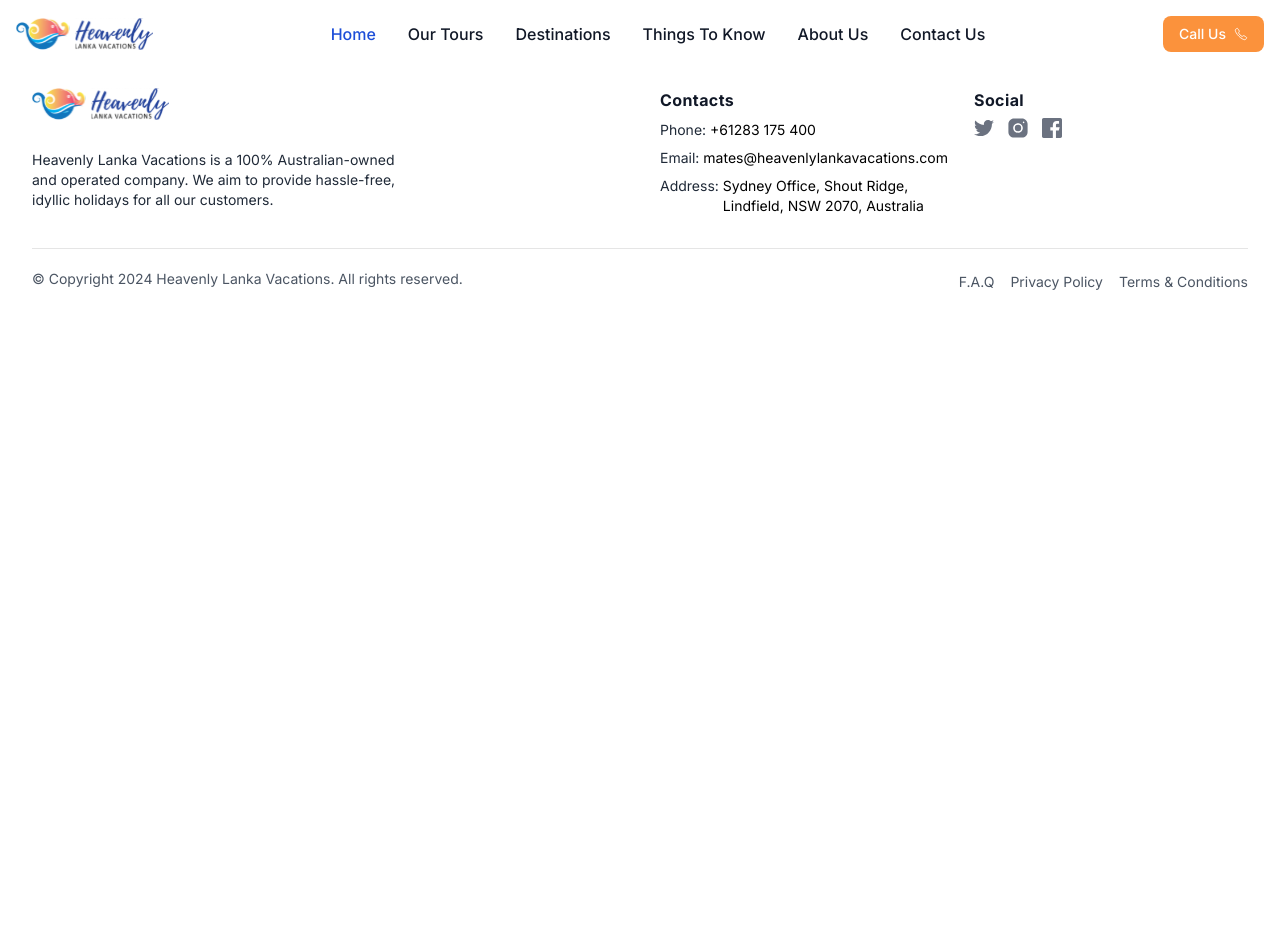
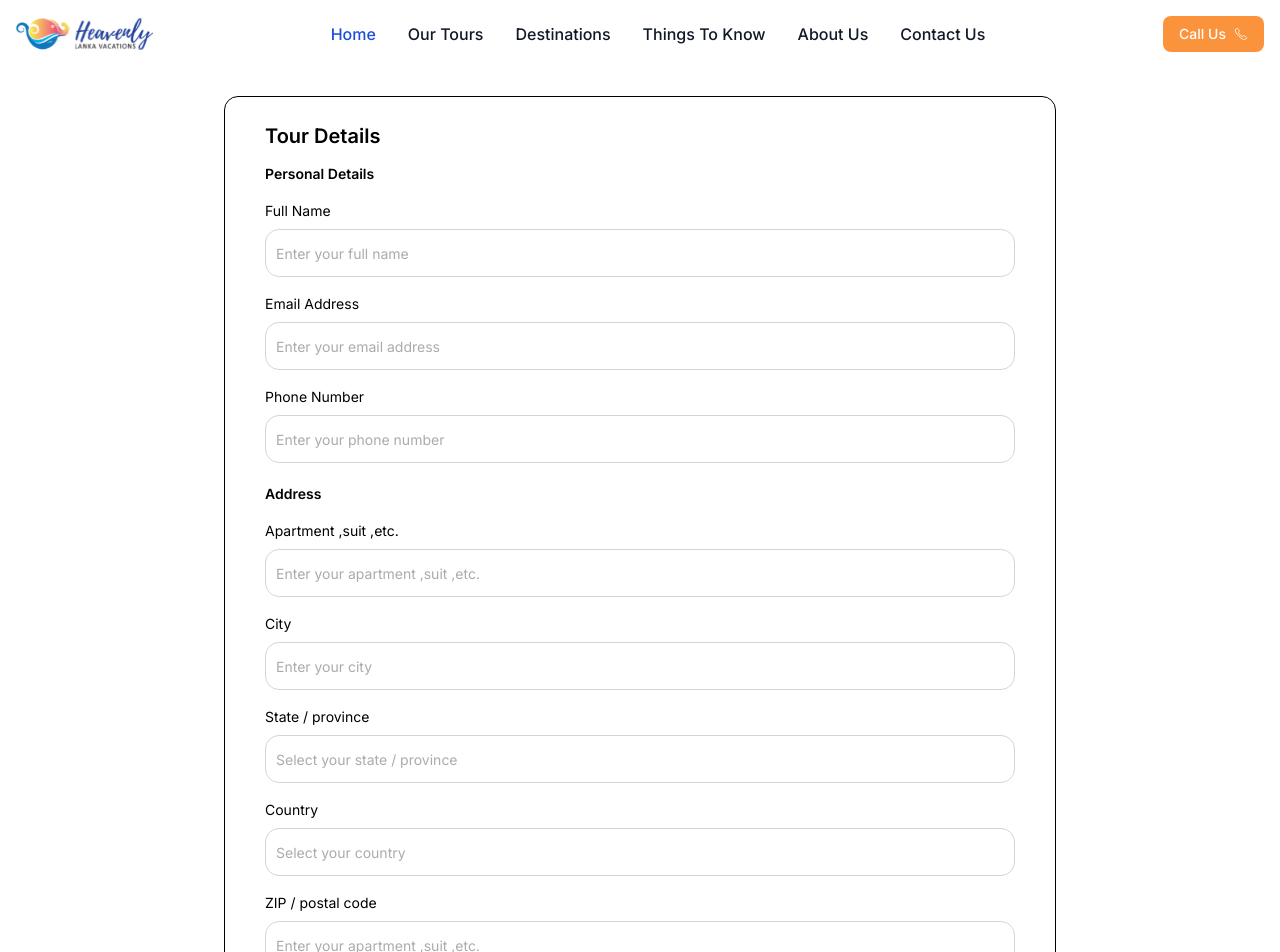
Before and after one commit to heavenlylanka/hl-front-end, a Next.js app: page /detailsform in a window 1280 px wide. Shown: the top 952 px of the page. Before the commit the page ends 800 px from the top, so only its background shows below. Built offline with nearby package versions, Linux system fonts and the light colour scheme; a web font is replaced by a local one.

Commit message:
detailsform
changes

```diff
--- a/src/app/detailsform/page.tsx
+++ b/src/app/detailsform/page.tsx
@@ -1,8 +1,179 @@
+import { Button2 } from '@/components/ui/button2'
 import React from 'react'
+import { Icons } from "@/components/icons"
+
 
 const page = () => {
   return (
-    <div>page</div>
+    <div className="mx-8 sm:mx-12 md:mx-20 lg:mx-24 xl:mx-56 2xl:mx-64
+    my-20 md:my-24 px-6 md:px-8 lg:px-10 py-6 pb-10 border border-black rounded-[14px]">
+        <h1 className='text-[20px] font-semibold'>Tour Details</h1>
+
+        <form>
+        {/* Personal Details */}
+        <div className='pt-3'>
+            <h2 className='text-[14px] font-semibold'>Personal Details</h2>
+            <div className='flex flex-col gap-1 pt-4'>
+                <label className='text-[14px]'>Full Name</label>
+                <input
+                  type="text"
+                  className='h-12 mt-1 rounded-[14px] border border-gray-300 placeholder:text-[#ABABAB] text-sm w-full p-3 lg:p-2.5'
+                  placeholder='Enter your full name'
+                  required
+                />
+            </div>
+            <div className='flex flex-col gap-1 pt-4'>
+                <label className='text-[14px]'>Email Address</label>
+                <input
+                  type="text"
+                  className='h-12 mt-1 rounded-[14px] border border-gray-300 placeholder:text-[#ABABAB] text-sm w-full p-3 lg:p-2.5'
+                  placeholder='Enter your email address'
+                  required
+                />
+            </div>
+            <div className='flex flex-col gap-1 pt-4'>
+                <label className='text-[14px]'>Phone Number</label>
+                <input
+                  type="text"
+                  className='h-12 mt-1 rounded-[14px] border border-gray-300 placeholder:text-[#ABABAB] text-sm w-full p-3 lg:p-2.5'
+                  placeholder='Enter your phone number'
+                  required
+                />
+            </div>
+        </div>
+
+        {/* Address */}
+        <div className='pt-5'>
+            <h2 className='text-[14px] font-semibold'>Address</h2>
+            <div className='flex flex-col gap-1 pt-4'>
+                <label className='text-[14px]'>Apartment ,suit ,etc.</label>
+                <input
+                  type="text"
+                  className='h-12 mt-1 rounded-[14px] border border-gray-300 placeholder:text-[#ABABAB] text-sm w-full p-3 lg:p-2.5'
+                  placeholder='Enter your apartment ,suit ,etc.'
+                  required
+                />
+            </div>
+            <div className='flex flex-col gap-1 pt-4'>
+                <label className='text-[14px]'>City</label>
+                <input
+                  type="text"
+                  className='h-12 mt-1 rounded-[14px] border border-gray-300 placeholder:text-[#ABABAB] text-sm w-full p-3 lg:p-2.5'
+                  placeholder='Enter your city'
+                  required
+                />
+            </div>
+            <div className='flex flex-col gap-1 pt-4'>
+                <label className='text-[14px]'>State / province</label>
+                <input
+                  type="text"
+                  className='h-12 mt-1 rounded-[14px] border border-gray-300 placeholder:text-[#ABABAB] text-sm w-full p-3 lg:p-2.5'
+                  placeholder='Select your state / province'
+                  required
+                />
+            </div>
+            <div className='flex flex-col gap-1 pt-4'>
+                <label className='text-[14px]'>Country</label>
+                <input
+                  type="text"
+                  className='h-12 mt-1 rounded-[14px] border border-gray-300 placeholder:text-[#ABABAB] text-sm w-full p-3 lg:p-2.5'
+                  placeholder='Select your country'
+                  required
+                />
+            </div>
+            <div className='flex flex-col gap-1 pt-4'>
+                <label className='text-[14px]'>ZIP / postal code</label>
+                <input
+                  type="text"
+                  className='h-12 mt-1 rounded-[14px] border border-gray-300 placeholder:text-[#ABABAB] text-sm w-full p-3 lg:p-2.5'
+                  placeholder='Enter your apartment ,suit ,etc.'
+                  required
+                />
+            </div>
+        </div>
+
+        {/* Tour Details */}
+        <div className='pt-5'>
+            <h2 className='text-[14px] font-semibold'>Tour Details</h2>
+            <div className='flex flex-col gap-1 pt-4'>
+                <label className='text-[14px]'>Package ID</label>
+                <input
+                  type="text"
+                  className='h-12 mt-1 rounded-[14px] border border-gray-300 placeholder:text-[#ABABAB] text-sm w-full p-3 lg:p-2.5'
+                  placeholder='Enter your package ID'
+                />
+            </div>
+            <div className='flex flex-col gap-1 pt-4'>
+                <label className='text-[14px]'>Travel Dates</label>
+                <input
+                  type="text"
+                  className='h-12 mt-1 rounded-[14px] border border-gray-300 placeholder:text-[#ABABAB] text-sm w-full p-3 lg:p-2.5'
+                  placeholder='Select your travel dates'
+                />
+            </div>
+        </div>
+
+        {/* Number of Peoples */}
+        <div className='pt-5'>
+            <h2 className='text-[14px] font-semibold'>Number of Peoples</h2>
+            <div className='flex flex-col gap-1 pt-4'>
+                <label className='text-[14px]'>Adults</label>
+                <input
+                  type="text"
+                  className='h-12 mt-1 rounded-[14px] border border-gray-300 placeholder:text-[#ABABAB] text-sm w-full p-3 lg:p-2.5'
+                  placeholder='Enter your apartment ,suit ,etc.'
+                  required
+                />
+            </div>
+            <div className='flex flex-col gap-1 pt-4'>
+                <label className='text-[14px]'>Children</label>
+                <input
+                  type="text"
+                  className='h-12 mt-1 rounded-[14px] border border-gray-300 placeholder:text-[#ABABAB] text-sm w-full p-3 lg:p-2.5'
+                  placeholder='Enter your city'
+                  required
+                />
+            </div>
+        </div>
+
+        {/* Special Requests */}
+        <div className='pt-5'>
+            <h2 className='text-[14px] font-semibold'>Special Requests</h2>
+            <div className='flex flex-col gap-1 pt-4'>
+                <label className='text-[14px]'>State your requrements</label>
+                <input
+                  type="text"
+                  className='h-12 mt-1 rounded-[14px] border border-gray-300 placeholder:text-[#ABABAB] text-sm w-full p-3 lg:p-2.5'
+                  placeholder='Enter your apartment ,suit ,etc.'
+                />
+            </div>
+        </div>
+
+        {/* Terms and Conditions */}
+        <div className="flex flex-row items-center justify-between pt-12">
+
+            <label htmlFor="terms" className="text-sm text-gray-600">
+                I agree to the{' '}
+                <a href="#" className="text-[#1175BC] hover:underline">
+                Terms and Conditions
+                </a>
+            </label>
+            <input
+                type="checkbox"
+                id="terms"
+                className="h-4 w-4 rounded border-gray-300 text-indigo-600 focus:ring-indigo-500"
+            />
+        </div>
+
+        {/* Button */}
+        <Button2
+            variant="destructive"
+            className="w-full h-12 bg-[#0B2838] text-white flex items-center rounded-[14px] mt-5">
+            Next <Icons.doubleArrows className="h-6 w-6" />
+        </Button2>
+
+        </form>
+    </div>
   )
 }
 
```
